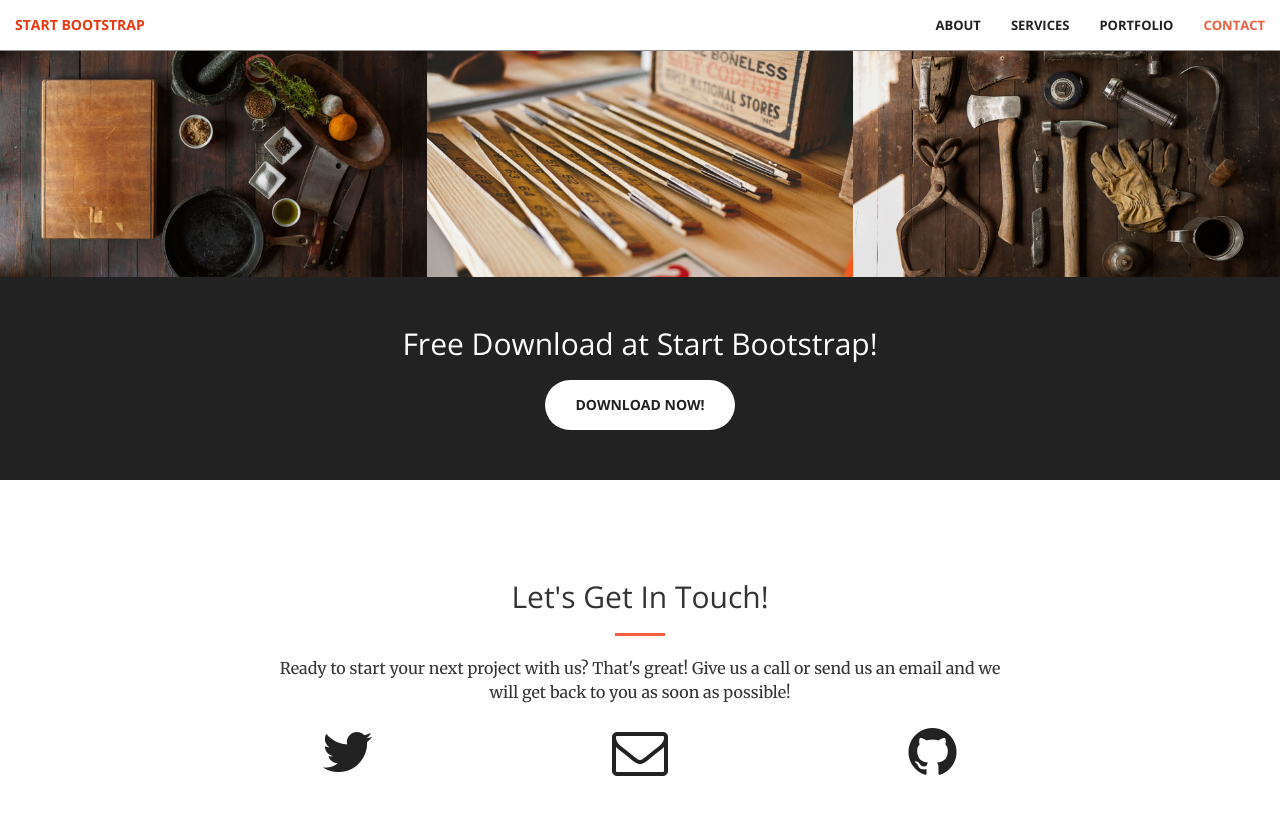
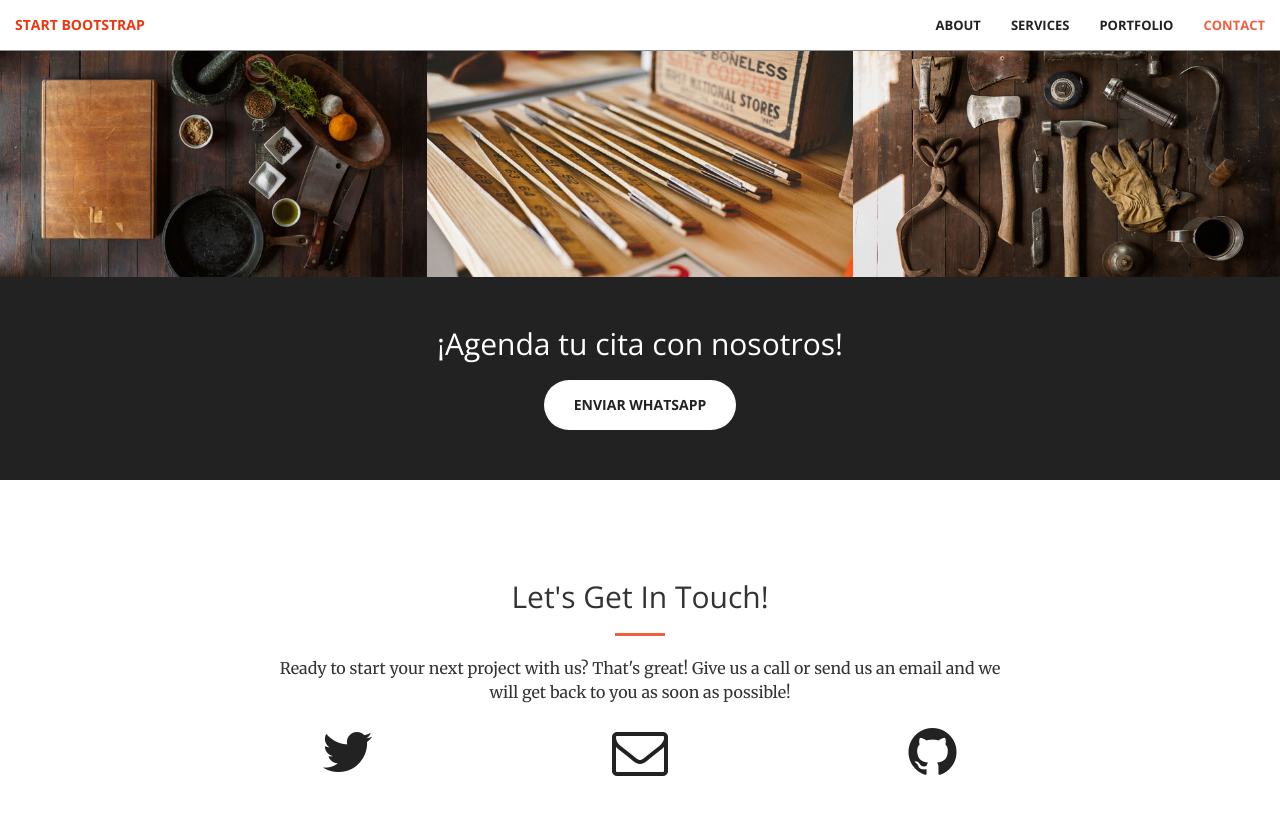
Before and after one commit to patriciogtrz/alvessa.com, a Jekyll site: the page built from index.html, in a window 1280 px wide and 900 px high, scrolled down 1957 px. Shown: the top 815 px of the window. Built offline with Jekyll 4.4.1, drawn with Linux system fonts in a browser that asks for light colours.

Commit message:
Update aside.html

```diff
--- a/_includes/aside.html
+++ b/_includes/aside.html
@@ -1,8 +1,8 @@
   <aside class="bg-dark">
       <div class="container text-center">
           <div class="call-to-action">
-              <h2>Free Download at Start Bootstrap!</h2>
-              <a href="#" class="btn btn-default btn-xl wow tada">Download Now!</a>
+              <h2>¡Agenda tu cita con nosotros!</h2>
+              <a href="https://wa.me/+528110370038" class="btn btn-default btn-xl wow tada">Enviar WhatsApp</a>
           </div>
       </div>
   </aside>
```
